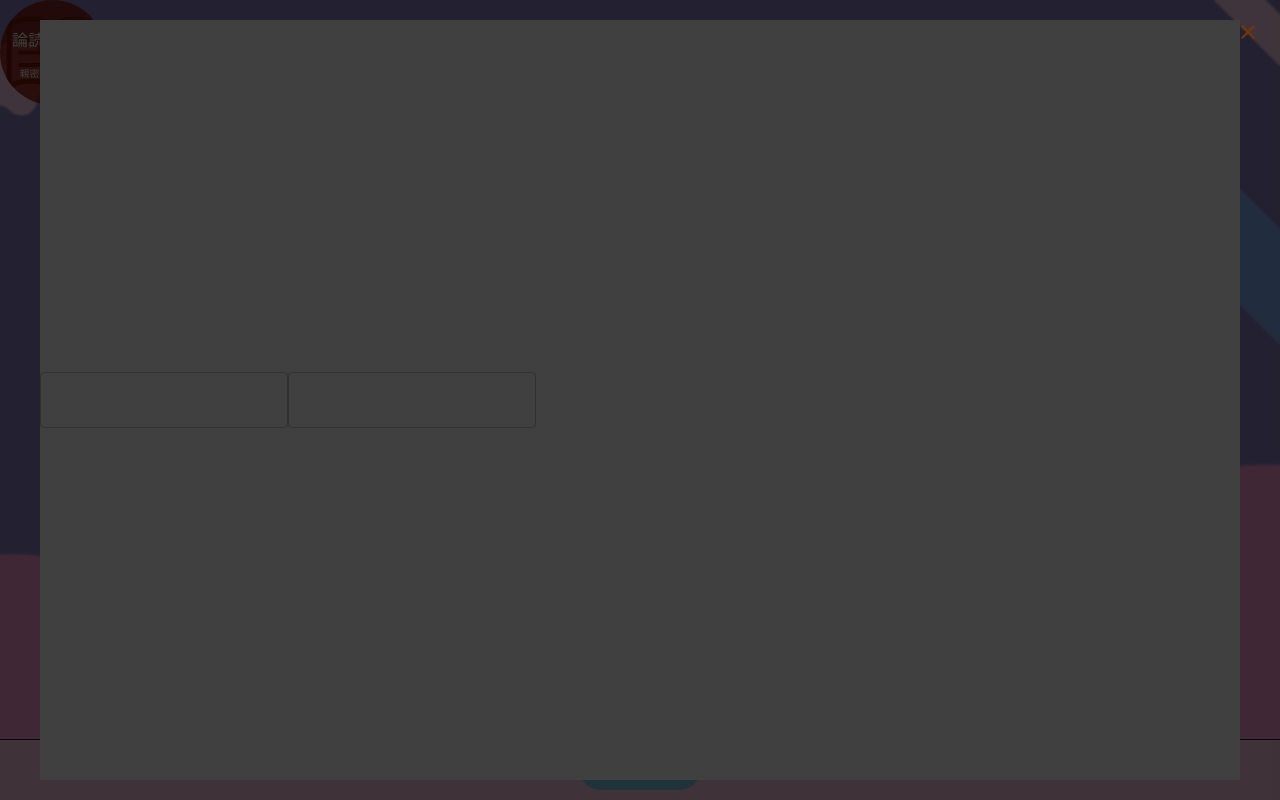
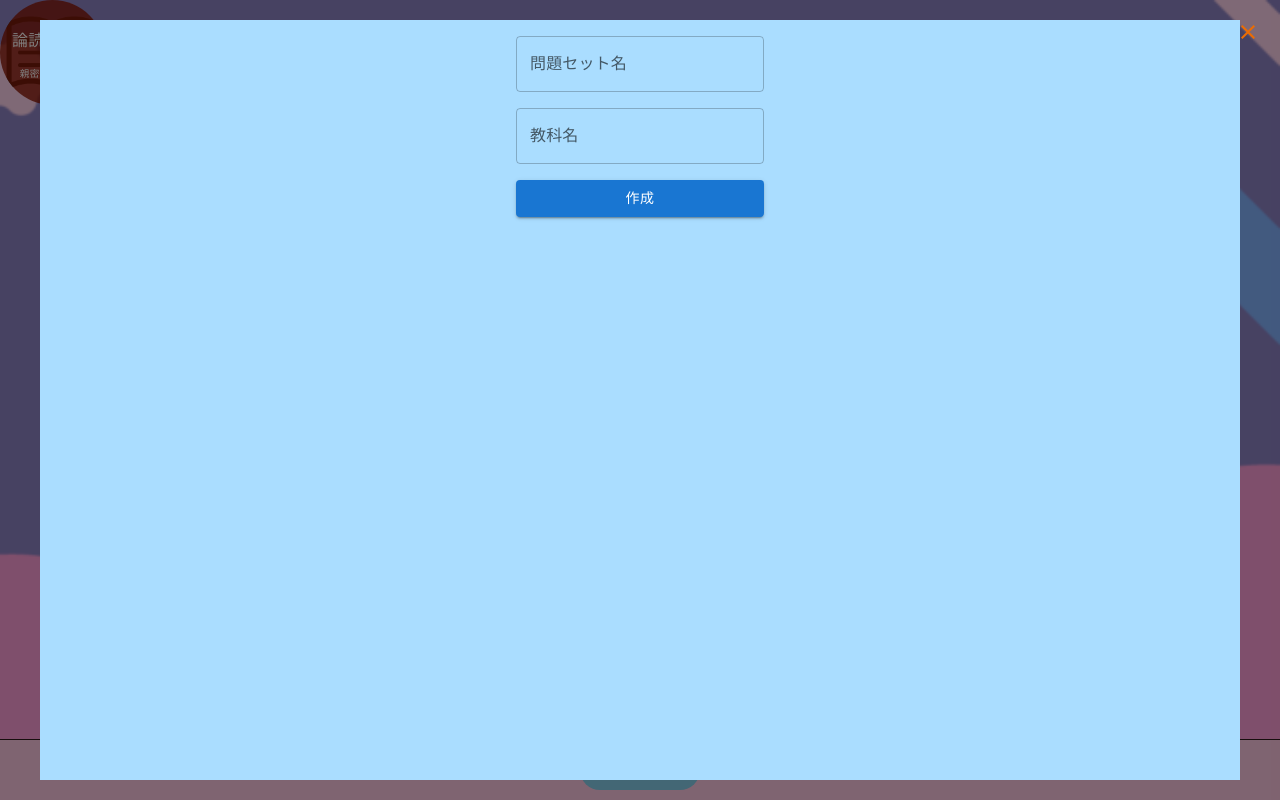
Before and after one commit to 01ou/curignite, a React (Vite) app in the folder client/: page /problemSets in a window 1280 px wide. Both pictures are taken after a click on the button "新しい問題集". Built offline with nearby package versions, Linux system fonts and the light colour scheme; no server answers.

Commit message:
Create ProblemSet form

```diff
--- a/client/src/App.tsx
+++ b/client/src/App.tsx
@@ -5,8 +5,10 @@ import CreateUserTest from './components/test/CreateUserTest';
 import AuthRoot from './pages/auth/AuthRoot';
 import HomeRoot from './pages/home/HomeRoot';
 import ProblemSetsRoot from './pages/problemSets/ProblemSetsRoot';
+import useInitializationApp from './features/hooks/app/useInitializationApp';
 
 const App: React.FC = () => {
+  useInitializationApp();
 
   return (
     <Routes>
--- a/client/src/components/utils/Popup.tsx
+++ b/client/src/components/utils/Popup.tsx
@@ -1,4 +1,4 @@
-import { Box, IconButton, Modal, SxProps } from "@mui/material";
+import { IconButton, Modal, Stack, SxProps } from "@mui/material";
 import { FC, ReactNode } from "react";
 import CloseIcon from "@mui/icons-material/Close";
 
@@ -8,8 +8,11 @@ interface PopupProps {
   height?: string | number;
   sx?: SxProps; // Box用のスタイル
   modalSx?: SxProps; // Modal用のスタイル
-  centerContent?: boolean;
   fixedCloseButton?: boolean;
+  stackDirection?: "row" | "column";
+  justifyContent?: "flex-start" | "center" | "flex-end" | "space-between" | "space-around" | "space-evenly",
+  alignItems?: "flex-start" | "center" | "flex-end" | "space-between" | "space-around" | "space-evenly",
+  spacing?: number,
   onClose?: () => void;
 }
 
@@ -19,20 +22,20 @@ const Popup: FC<PopupProps> = ({
   height = "fit-content",
   sx,
   modalSx,
-  centerContent = false,
   fixedCloseButton = false,
+  stackDirection = "column",
+  justifyContent,
+  alignItems = "center",
+  spacing,
   onClose,
 }) => {
-  const boxStyles: SxProps = {
+  const stackStyles: SxProps = {
     position: "relative",
     width: "95%",
     maxWidth: "lg",
     height,
     maxHeight: "95vh",
     overflow: "auto",
-    display: "flex",
-    justifyContent: centerContent ? "center" : "flex-start",
-    alignItems: centerContent ? "center" : "flex-start",
     ...sx,
   };
 
@@ -51,7 +54,13 @@ const Popup: FC<PopupProps> = ({
         ...modalSx,
       }}
     >
-      <Box sx={boxStyles}>
+      <Stack
+        direction={stackDirection}
+        justifyContent={justifyContent}
+        alignItems={alignItems}
+        spacing={spacing}
+        sx={stackStyles}
+      >
         <div id="popup-description">{children}</div>
         {onClose && (
           <IconButton
@@ -67,7 +76,7 @@ const Popup: FC<PopupProps> = ({
             <CloseIcon />
           </IconButton>
         )}
-      </Box>
+      </Stack>
     </Modal>
   );
 };
--- /dev/null
+++ b/client/src/features/hooks/app/useInitializationApp.ts
@@ -0,0 +1,37 @@
+import { useEffect } from "react";
+import { useAppDispatch } from "../../redux/hooks";
+import { getAuth, onAuthStateChanged, User } from "firebase/auth";
+import { setUser, logoutUser } from "../../redux/slices/userSlice";
+import { AuthUser } from "../../../types/firebase/auth/userTypes";
+
+// FirebaseのUserオブジェクトから必要なデータを抽出
+const extractUserData = (user: User): AuthUser => ({
+  uid: user.uid,
+  email: user.email,
+  displayName: user.displayName,
+  photoURL: user.photoURL,
+});
+
+const useInitializationApp = () => {
+  const dispatch = useAppDispatch();
+  const auth = getAuth();
+
+  useEffect(() => {
+    const unsubscribe = onAuthStateChanged(auth, (user: User | null) => {
+      if (user) {
+        // ユーザー情報をReduxに設定（必要なデータだけ）
+        dispatch(setUser(extractUserData(user)));
+      } else {
+        // ユーザー情報が取得できなかった場合、エラーログを出力
+        console.error("Error: User not found");
+        // ログアウトした場合、Reduxからユーザー情報を削除
+        dispatch(logoutUser());
+      }
+    });
+
+    // クリーンアップ関数で購読解除
+    return () => unsubscribe();
+  }, [auth, dispatch]); // setUserとlogoutUserはdispatchから派生しているため依存配列に含めなくてOK
+};
+
+export default useInitializationApp;
--- a/client/src/features/hooks/firestoreApi/problemSets/useCrudProblemSets.ts
+++ b/client/src/features/hooks/firestoreApi/problemSets/useCrudProblemSets.ts
@@ -12,6 +12,8 @@ const useCrudProblemSets = () => {
   const { asyncStates, callAsyncFunction } = useMultipleAsyncHandler<AsyncStates>(["create"]);
 
   const createProblemSet = (data: ProblemSetWrite) => {
+    console.log(user, data);
+
     if (user) {
       const problemSetService = serviceFactory.createUserProblemSetService();
       callAsyncFunction("create", problemSetService.create.bind(problemSetService), [data, [user.uid]]);
--- a/client/src/features/redux/slices/userSlice.ts
+++ b/client/src/features/redux/slices/userSlice.ts
@@ -1,8 +1,8 @@
 import { createSlice, PayloadAction } from '@reduxjs/toolkit';
-import { User } from 'firebase/auth';
+import { AuthUser } from '../../../types/firebase/auth/userTypes';
 
 interface UserSlice {
-  authUser: User | null;
+  authUser: AuthUser | null;
 }
 
 const initialState: UserSlice = {
@@ -13,7 +13,7 @@ const userSlice = createSlice({
   name: 'userSlice',
   initialState,
   reducers: {
-    setUser: (state, action: PayloadAction<User>) => {
+    setUser: (state, action: PayloadAction<AuthUser>) => {
       state.authUser = action.payload;
     },
     // ユーザー情報をログアウト
--- a/client/src/pages/problemSets/form/CreateProblemSet.tsx
+++ b/client/src/pages/problemSets/form/CreateProblemSet.tsx
@@ -3,7 +3,7 @@ import Popup from '../../../components/utils/Popup';
 import useCrudProblemSets from '../../../features/hooks/firestoreApi/problemSets/useCrudProblemSets';
 import useFormState from '../../../features/hooks/form/useFormState';
 import { ProblemSetWrite } from '../../../types/firebase/firestore/structure/users/problemSets/problemSetStructure';
-import { TextField } from '@mui/material';
+import { Button, TextField, Grid, Box } from '@mui/material';
 
 interface CreateProblemSetProps {
   open: boolean;
@@ -11,16 +11,45 @@ interface CreateProblemSetProps {
 }
 
 const CreateProblemSet: React.FC<CreateProblemSetProps> = ({ open, onClose }) => {
-  const { createProblemSet } = useCrudProblemSets();
-  const { createInputProps, names } = useFormState<ProblemSetWrite>({
+  const { asyncStates, createProblemSet } = useCrudProblemSets();
+  const { formState, names, createInputProps } = useFormState<ProblemSetWrite>({
     name: "",
     subject: ""
-  })
+  });
 
   return (
-    <Popup open={open} onClose={onClose} >
-      <TextField {...createInputProps(names.name) } />
-      <TextField {...createInputProps(names.subject)} />
+    <Popup open={open} onClose={onClose} fixedCloseButton sx={{ height: "100%", bgcolor: "#AADDFF" }} >
+      <Box sx={{ padding: 2 }}>
+        <Grid container spacing={2} direction="column">
+          <Grid item>
+            <TextField
+              {...createInputProps(names.name)}
+              fullWidth
+              label="問題セット名"
+              variant="outlined"
+            />
+          </Grid>
+          <Grid item>
+            <TextField
+              {...createInputProps(names.subject)}
+              fullWidth
+              label="教科名"
+              variant="outlined"
+            />
+          </Grid>
+          <Grid item>
+            <Button
+              fullWidth
+              variant="contained"
+              color="primary"
+              disabled={asyncStates["create"]?.status === "loading"}
+              onClick={() => createProblemSet(formState)}
+            >
+              作成
+            </Button>
+          </Grid>
+        </Grid>
+      </Box>
     </Popup>
   );
 };
--- a/client/src/pages/problemSets/navigation/ProblemSetsBottomNavigation.tsx
+++ b/client/src/pages/problemSets/navigation/ProblemSetsBottomNavigation.tsx
@@ -1,6 +1,5 @@
 import { Box, Button, Stack } from '@mui/material';
 import React, { useState } from 'react';
-import Popup from '../../../components/utils/Popup';
 import CreateProblemSet from '../form/CreateProblemSet';
 
 interface ProblemSetsBottomNavigationProps {
@@ -10,6 +9,8 @@ interface ProblemSetsBottomNavigationProps {
 
 const ProblemSetsBottomNavigation: React.FC<ProblemSetsBottomNavigationProps> = ({ selectedIndex, onChange }) => {
   const [openCreatePopup, setOpenCreatePopup] = useState(false);
+
+  console.log(selectedIndex);
 
   return (
     <Box sx={{ width: '100%', position: 'fixed', bottom: 0, left: 0 }}>
@@ -42,9 +43,10 @@ const ProblemSetsBottomNavigation: React.FC<ProblemSetsBottomNavigationProps> =
           新しい問題集
         </Button>
       </Stack>
-      <Popup sx={{ height: "100%", bgcolor: "gray"}} open={openCreatePopup} onClose={() => setOpenCreatePopup(false)} fixedCloseButton >
-        <CreateProblemSet />
-      </Popup>
+      <CreateProblemSet
+        open={openCreatePopup}
+        onClose={() => setOpenCreatePopup(false)}
+      />
     </Box>
   );
 };
--- /dev/null
+++ b/client/src/types/firebase/auth/userTypes.ts
@@ -0,0 +1,6 @@
+export interface AuthUser {
+  uid: string;
+  email: string | null;
+  displayName: string | null;
+  photoURL: string | null;
+}
```
Also changed, not shown: client/src/features/redux/actions/user/userAuthActions.ts (deleted, +0 -16 lines).
